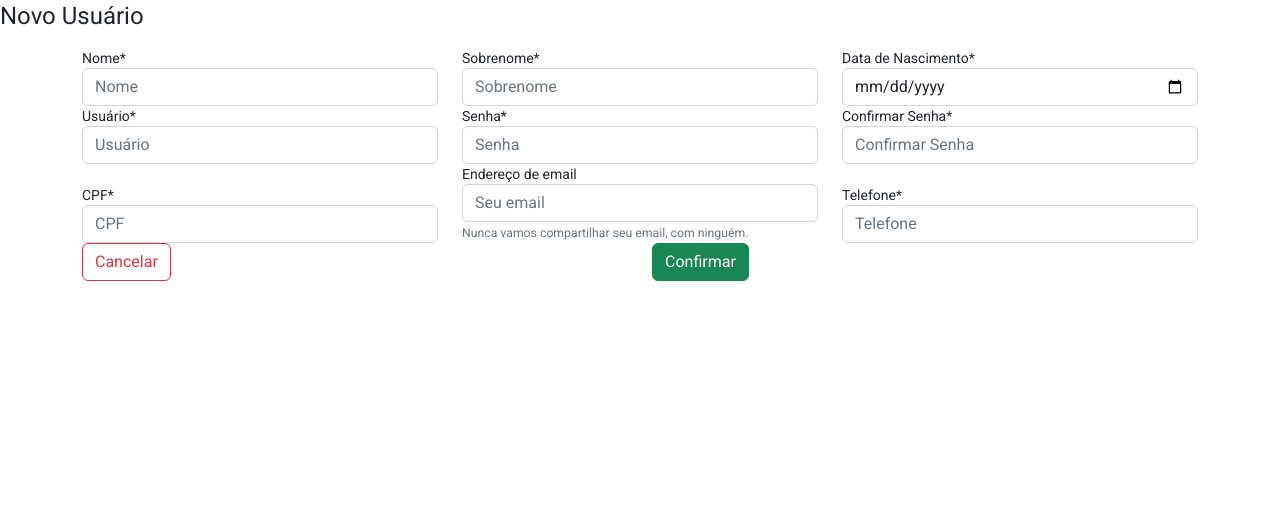
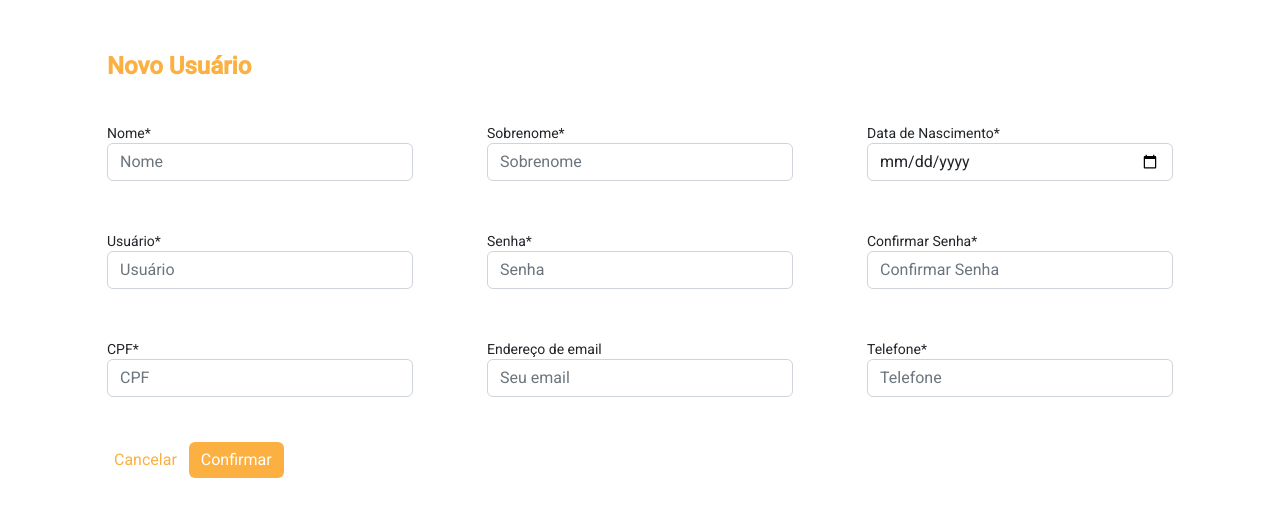
Before and after one commit to EngSoftware2022/seapa-ui, an Angular app: page /new-user in a window 1280 px wide. Shown: the top 516 px of the page. Built offline with nearby package versions, Linux system fonts and the light colour scheme.

Commit message:
format scss

```diff
--- a/src/app/pages/faq/faq.component.html
+++ b/src/app/pages/faq/faq.component.html
@@ -10,7 +10,6 @@
         }
 
         h1{
-            font-family: 'Rubik';
             color: #FCB041;
         }
 
--- a/src/app/pages/new-user/new-user.component.html
+++ b/src/app/pages/new-user/new-user.component.html
@@ -1,6 +1,7 @@
-<H1>Novo Usuário</H1>
 
 <div class="container">
+    <h1>Novo Usuário</h1>
+
     <form [formGroup]="formNewUser" (ngSubmit)="onSubmit()">
         <div class="row align-items-start">
             <div class="col">
@@ -53,8 +54,6 @@
                 <div class="form-group">
                     <label for="exampleInputEmail1">Endereço de email</label>
                     <input type="email" class="form-control" id="buttonFormCancel" aria-describedby="emailHelp" placeholder="Seu email" formControlName="email" required>
-                    <small id="emailHelp" class="form-text text-muted">Nunca vamos compartilhar seu email, com
-                        ninguém.</small>
                 </div>
             </div>
             <div class="col">
@@ -65,14 +64,11 @@
             </div>
         </div>
     </form>
-</div>
-<div class="container">
-    <div class="row align-items-center">
-        <div class="col">
+
+    <div class="row align-items-end">
+        <div class="buttons">
             <button type="button" class="btn btn-outline-danger">Cancelar</button>
-        </div>
-        <div class="col">
-            <button type="button" class="btn btn-success" (click)="onSubmit()" >Confirmar</button>
+            <button type="button" class="btn btn-primary" (click)="onSubmit()" >Confirmar</button>
         </div>
     </div>
 </div>
--- a/src/app/pages/new-user/new-user.component.scss
+++ b/src/app/pages/new-user/new-user.component.scss
@@ -0,0 +1,30 @@
+h1 {
+    color: #FCB041;
+    font-weight: bold;
+    padding-top: 50px;
+    padding-left: 25px;
+}
+
+.form-group {
+    padding: 25px;
+}
+
+
+.btn-primary, .btn-primary:hover, .btn-primary:active, .btn-primary:visited {
+    background-color: #FCB041 !important;
+    border: #FCB041;
+}
+
+.btn-outline-danger, .btn-outline-danger:hover,  .btn-outline-danger:active,  .btn-outline-danger:visited {
+    border: #FCB041;
+    color: #FCB041;
+}
+
+.btn-outline-danger:hover {
+    background-color: #FCB041 ;
+    color: white;
+}
+
+.buttons {
+    margin: 20px;
+}
--- a/src/styles.scss
+++ b/src/styles.scss
@@ -1,4 +1,8 @@
 /* You can add global styles to this file, and also import other style files */
-
+@import "~bootstrap/scss/bootstrap";
 html, body { height: 100%; }
 body { margin: 0; font-family: Roboto, "Helvetica Neue", sans-serif; }
+
+$theme-colors: (
+   primary: red,
+);
```
Also changed, not shown: src/app/app.component.html (+0 -7 lines).
